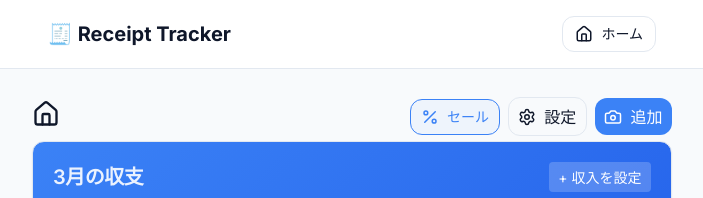
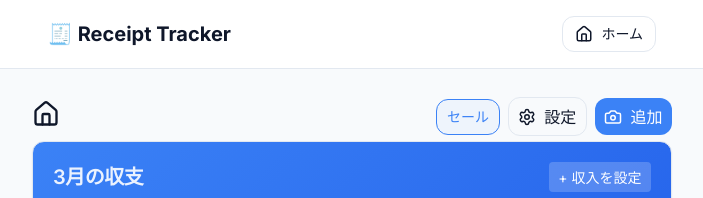
Before and after one commit to wbonannw-jpg/receipt-tracker, a Next.js app: page / in a window 1280 px wide. Shown: the top 198 px of the page, without its empty margins (288-991 px from the left). Built offline with nearby package versions, Linux system fonts and the light colour scheme; no server answers; the database is empty.

Commit message:
fix(ui): remove percent icon from sales button

```diff
--- a/src/app/page.tsx
+++ b/src/app/page.tsx
@@ -22,7 +22,6 @@ export default async function Home({ searchParams }: { searchParams: Promise<{ [
         <h1 style={{ margin: 0 }}><HomeIcon size={28} /></h1>
         <div className="flex gap-2 items-center flex-wrap justify-end">
           <Link href="/sales" className="btn btn-outline flex items-center justify-center gap-1" style={{ width: 'auto', padding: '0.4rem 0.6rem', color: 'var(--primary)', borderColor: 'var(--primary)', background: 'rgba(59, 130, 246, 0.05)' }}>
-            <Percent size={18} />
             <span className="font-bold text-sm">セール</span>
           </Link>
           <Link href="/settings" className="btn btn-outline flex items-center justify-center gap-1" style={{ width: 'auto', padding: '0.4rem 0.6rem' }}>
```
